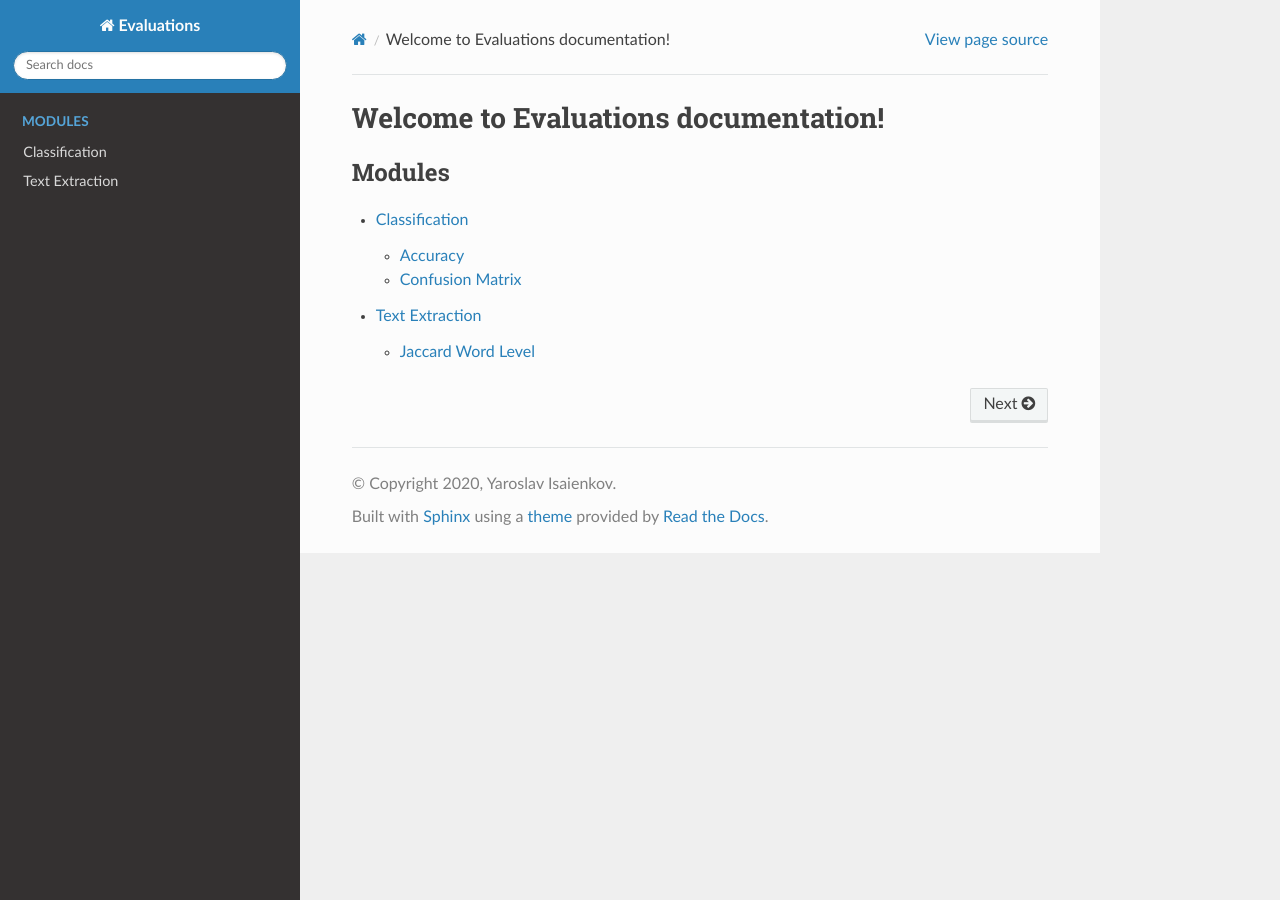
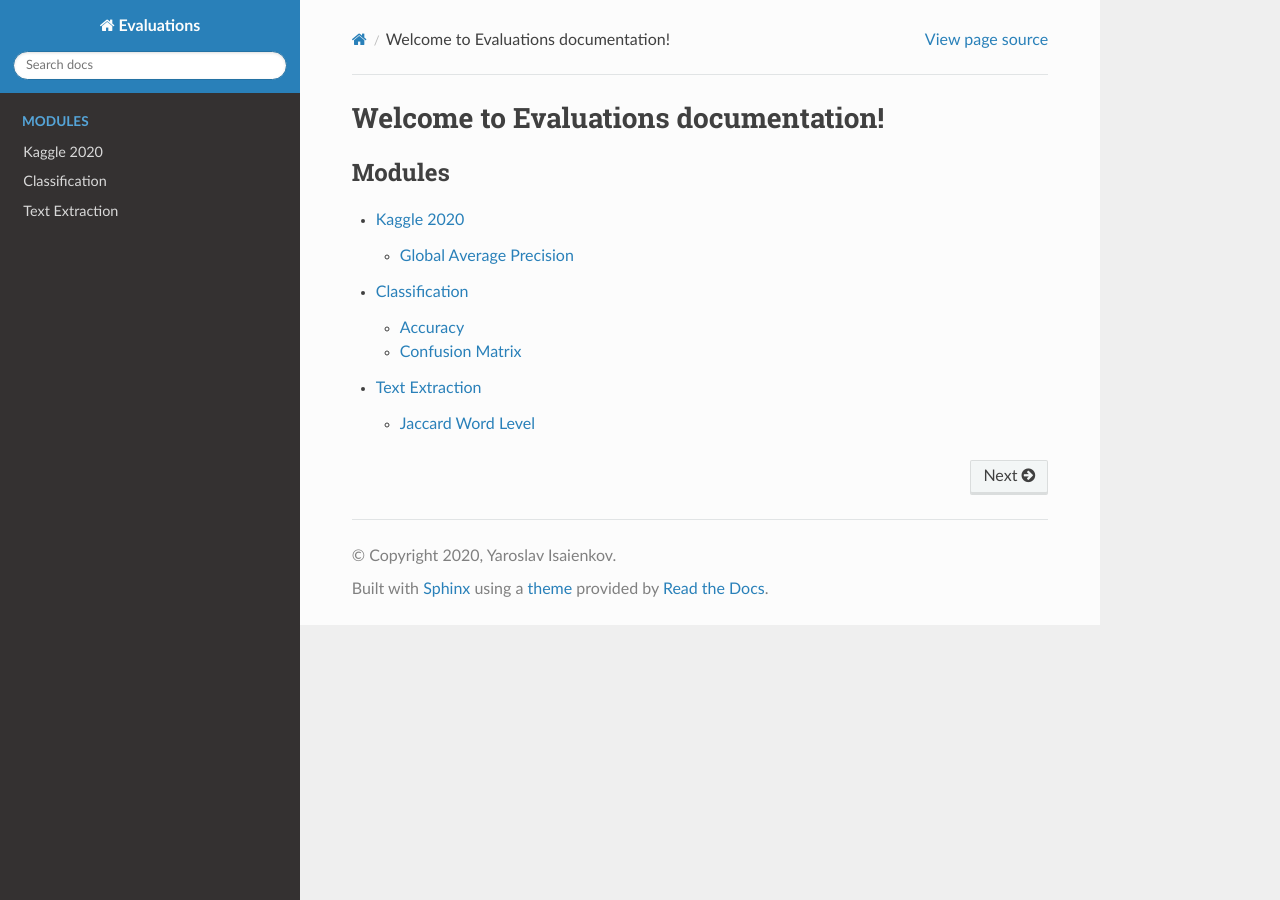
Before and after one commit to yisaienkov/evaluations, a Sphinx documentation site: the page built from docs/source/index.rst, in a window 1280 px wide. Built offline with Sphinx 7.4.7 and the Read the Docs theme 2.0.0, drawn with Linux system fonts in a browser that asks for light colours.

Commit message:
Add GAP to docs

```diff
--- a/docs/source/index.rst
+++ b/docs/source/index.rst
@@ -6,5 +6,6 @@ Welcome to Evaluations documentation!
    :maxdepth: 2
    :caption: Modules
 
+   kaggle_2020
    classification
    text_extraction
--- /dev/null
+++ b/docs/source/kaggle_2020.global_average_precision.rst
@@ -0,0 +1,7 @@
+Global Average Precision
+========================
+
+Global Average Precision Score
+------------------------------
+
+.. autofunction:: evaluations.kaggle_2020.global_average_precision.global_average_precision_score
--- /dev/null
+++ b/docs/source/kaggle_2020.rst
@@ -0,0 +1,7 @@
+Kaggle 2020
+===========
+
+.. toctree::
+   :maxdepth: 1
+
+   kaggle_2020.global_average_precision
```
